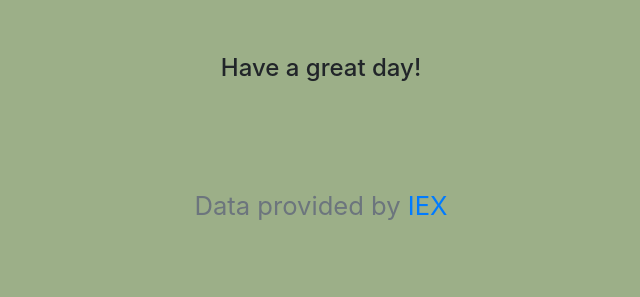
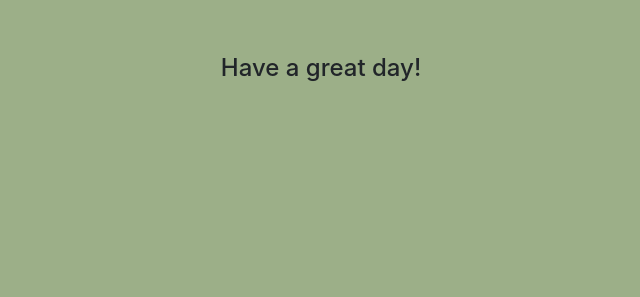
Before and after one commit to kelseyywu/serenity, a Flask app: page / in a window 1280 px wide. Shown: the part 180-477 px from the top of the page, without its empty margins (319-959 px from the left). Run offline with Flask 2, Linux system fonts and the light colour scheme; a user stored in the database is signed in; some libraries are stand-ins or nearby versions.

Commit message:
removed stock footer

```diff
--- a/templates/layout.html
+++ b/templates/layout.html
@@ -58,10 +58,6 @@
             {% block main %}{% endblock %}
         </main>
 
-        <footer class="mb-5 small text-center text-muted">
-            Data provided by <a href="https://iexcloud.io/">IEX</a>
-        </footer>
-
     </body>
 
 </html>
```
